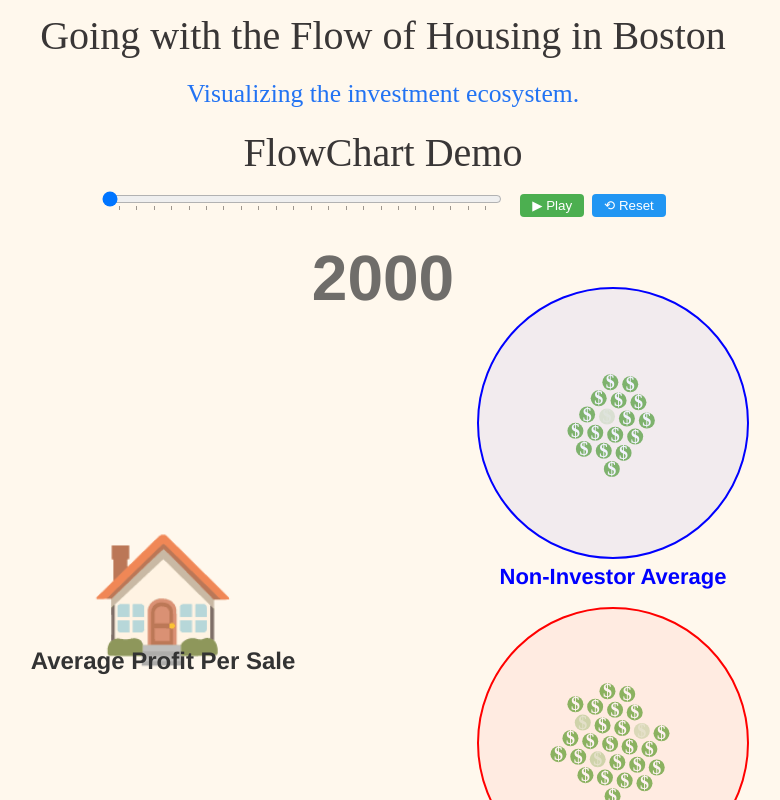
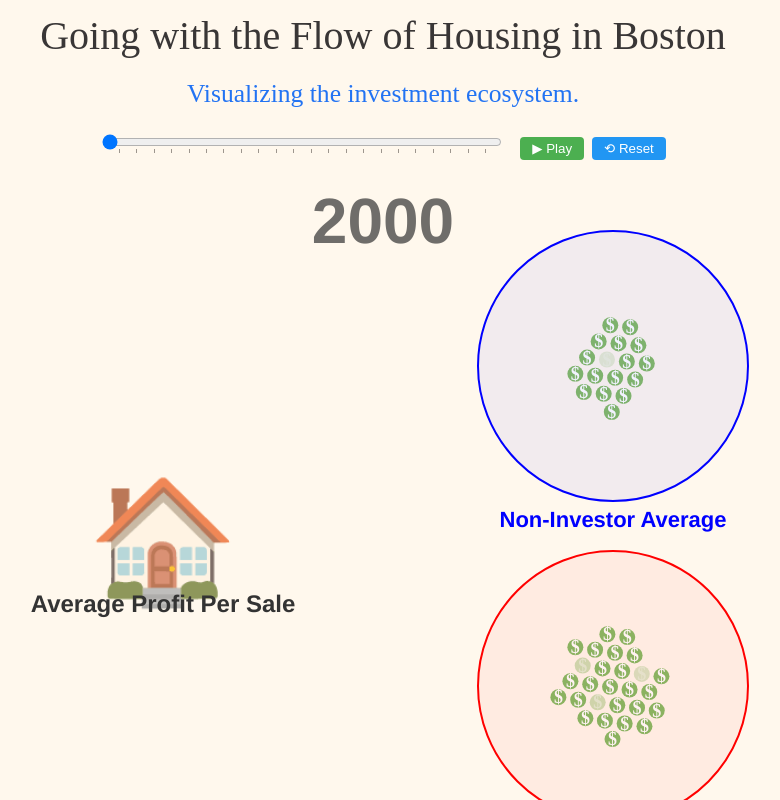
Before and after one commit to BengineerZ/FP2-Assignment-Site, a React (Create React App) app in the folder fp2-assignment-site/: page / in a window 1280 px wide. Shown: the part 1200-2000 px from the top of the page, without its empty margins (257-1037 px from the left). Built offline with nearby package versions, Linux system fonts and the light colour scheme.

Commit message:
removed Flowchart Demo title

```diff
--- a/fp2-assignment-site/src/components/flow_plot/chart.js
+++ b/fp2-assignment-site/src/components/flow_plot/chart.js
@@ -557,7 +557,7 @@ function FlowChart({ csvUrl = "/mapc_region_residential_sales_clean_aggregated.c
 
   return (
     <div>
-      <h2>FlowChart Demo</h2>
+      {/* Removed "FlowChart Demo" heading */}
 
       {/* Slider for time with tick marks */}
       <div style={{ marginBottom: '1rem' }}>
```
